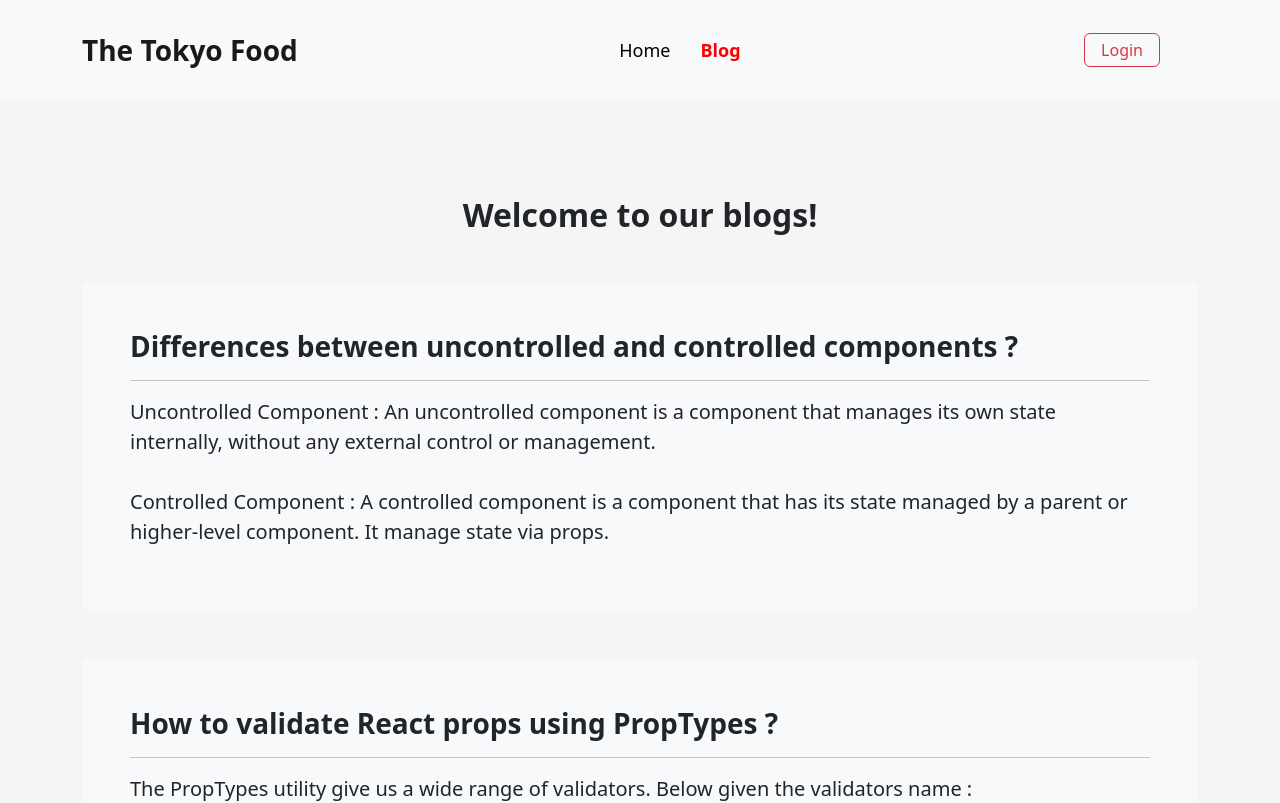
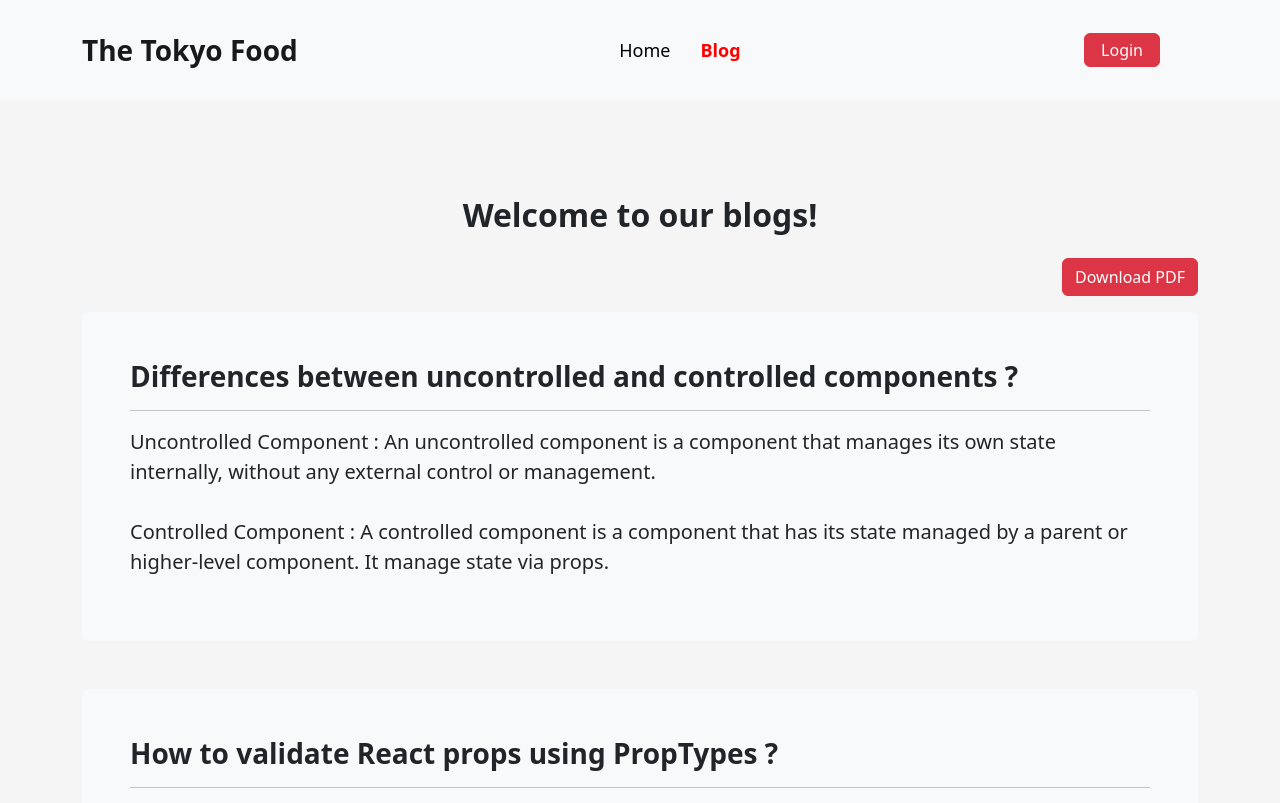
Before and after one commit to Washim-Akram/the-tokyo-food-client, a React (Vite) app: page /blog in a window 1280 px wide. Shown: the top 803 px of the page. Built offline with nearby package versions, Linux system fonts and the light colour scheme; no server answers.

Commit message:
Final Commit

```diff
--- a/package.json
+++ b/package.json
@@ -10,6 +10,7 @@
     "preview": "vite preview"
   },
   "dependencies": {
+    "@react-pdf/renderer": "^3.1.9",
     "bootstrap": "^5.2.3",
     "firebase": "^9.21.0",
     "react": "^18.2.0",
--- a/src/components/Blog/Blog.jsx
+++ b/src/components/Blog/Blog.jsx
@@ -1,8 +1,12 @@
+import Button from 'react-bootstrap/Button';
 const Blog = () => {
     return (
         <section className="container my-5 py-5">
-            <h2 className='text-center fw-bold mb-5'>Welcome to our blogs!</h2>
+            <h2 className='text-center fw-bold mb-4'>Welcome to our blogs!</h2>
             <div>
+                <div className='d-flex justify-content-end mb-3'>
+                    <Button variant="danger">Download PDF</Button>
+                </div>
                 <article className='bg-light p-5 rounded-2 mb-5'>
                     <h3 className='fw-bold mb-2'>Differences between uncontrolled and controlled components ?</h3>
                     <hr className='mb-3' />
--- a/src/components/Chef/Chef.jsx
+++ b/src/components/Chef/Chef.jsx
@@ -9,7 +9,7 @@ const Chef = () => {
   const [chef, setChef] = useState([]);
 
   useEffect( () => {
-    fetch('http://localhost:5000/chef')
+    fetch('https://the-tokyo-food-server.vercel.app/chef')
     .then(res => res.json())
     .then(data => setChef(data))
   },[])
--- a/src/components/ChefRecipes/ChefRecipes.jsx
+++ b/src/components/ChefRecipes/ChefRecipes.jsx
@@ -23,7 +23,7 @@ const ChefRecipes = () => {
         <div className="container my-5 py-3">
             <div className="d-flex flex-column flex-md-row gap-5">
                 <LazyLoad height={400}>
-                    <img src={picture} alt={name} />
+                    <img src={picture} alt={name}/>
                 </LazyLoad>
                 <div>
                 <h2>{name}</h2>
--- a/src/components/NavBar/NavBar.jsx
+++ b/src/components/NavBar/NavBar.jsx
@@ -57,10 +57,10 @@ const NavBar = () => {
                             <span className='d-flex flex-column flex-md-row align-items-md-center gap-4'>
                                 <img className='rounded-circle' style={{width: '40px', height: '40px', cursor: 'pointer'}} src={photoURL && photoURL} alt="Profile"
                                 title={displayName && displayName} />
-                                <Button onClick={handleLogOut} variant="outline-danger" title='Logout'>Logout</Button>
+                                <Button onClick={handleLogOut} variant="danger" title='Logout'>Logout</Button>
                             </span> :
                                 <Nav.Link as={Link} to='/login'>
-                                    <Button variant="outline-danger" className='px-3 py-1' title='Login'>Login</Button>
+                                    <Button variant="danger" className='px-3 py-1' title='Login'>Login</Button>
                                 </Nav.Link>
                         }
 
--- a/src/main.jsx
+++ b/src/main.jsx
@@ -41,7 +41,7 @@ const router = createBrowserRouter([
       {
         path: '/chef/:id',
         element: <PrivateRoute><ChefRecipes></ChefRecipes></PrivateRoute>,
-        loader: ({params}) => fetch(`http://localhost:5000/chef/${params.id}`),
+        loader: ({params}) => fetch(`https://the-tokyo-food-server.vercel.app/chef/${params.id}`),
       }
     ]
   },
```
Also changed, not shown: 1 other file (tests, documents, lock files or other folders).
